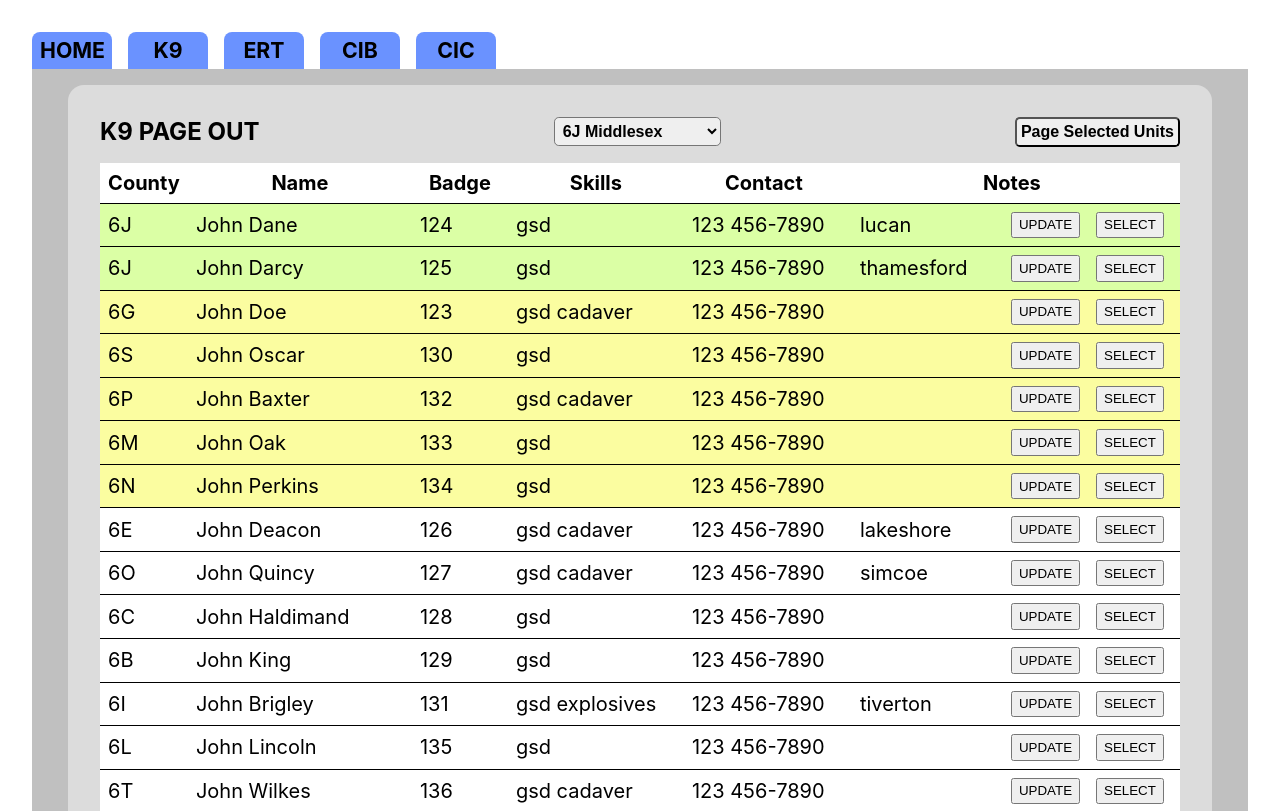
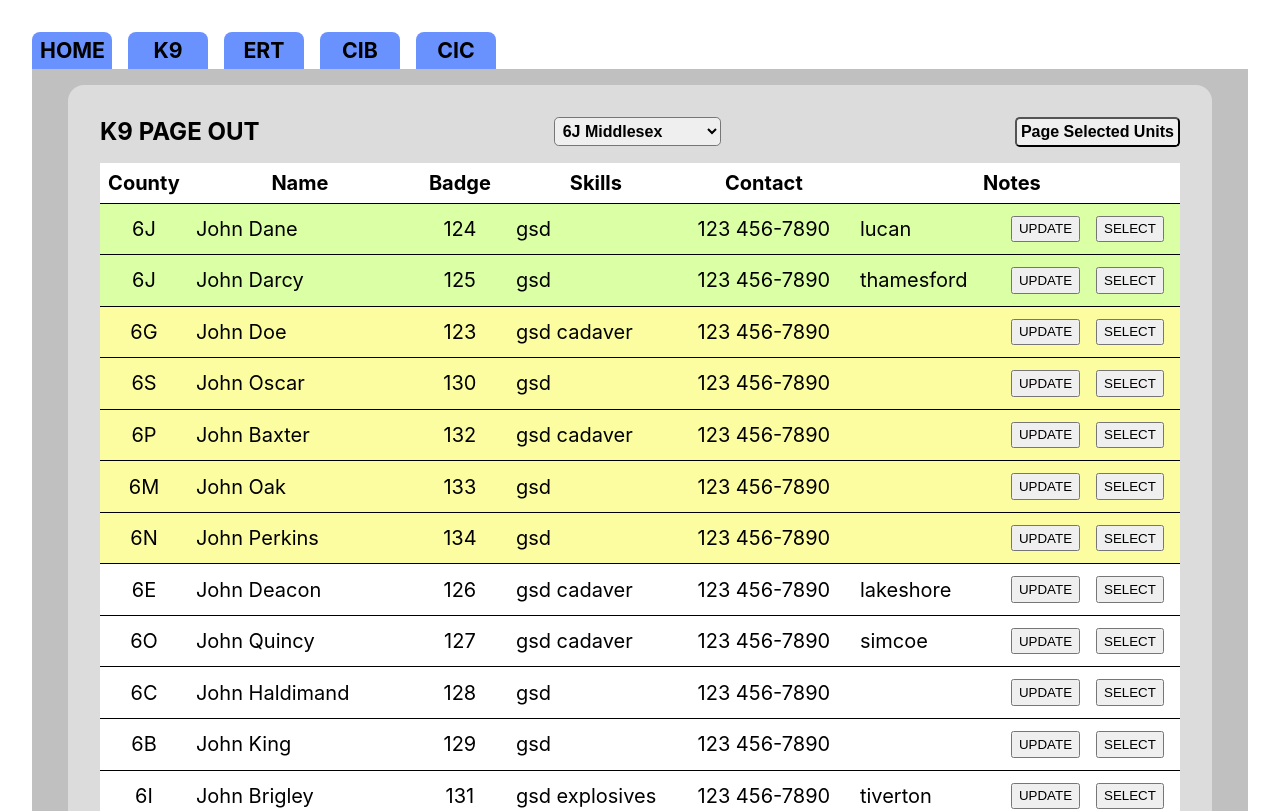
Before and after one commit to halmass822/HCO, a React (Vite) app: page /K9 in a window 1280 px wide. Shown: the top 811 px of the page. Built offline with nearby package versions, Linux system fonts and the light colour scheme.

Commit message:
styling changes

```diff
--- a/src/components/UnitMembersRegional/UnitMemberRegionalRow.jsx
+++ b/src/components/UnitMembersRegional/UnitMemberRegionalRow.jsx
@@ -26,15 +26,17 @@ export default function UnitMemberRegionalRow(props) {
     }
 
     return <tr className={`UnitMemberRegionalRow UnitMemberRegionalRow_${props.selectionRef} UnitMemberRegionalRow_${isChecked}_state`}>
-        <td>{props.details.region}</td>
-        <td>{props.details.officer_name}</td>
-        <td>{props.details.badge}</td>
-        <td>{props.details.skillset.map((x) => `${x} `)}</td>
-        <td>{props.details.phone_number}</td>
+        <td className="UnitMemberRegionalRow_td_region">{props.details.region}</td>
+        <td className="UnitMemberRegionalRow_td_officer_name">{props.details.officer_name}</td>
+        <td className="UnitMemberRegionalRow_td_badge">{props.details.badge}</td>
+        <td className="UnitMemberRegionalRow_td_skillset">{props.details.skillset.map((x) => `${x} `)}</td>
+        <td className="UnitMemberRegionalRow_td_phone_number">{props.details.phone_number}</td>
         <td className={"UnitMemberRegionalRow_td_notes"}>
             <p>{props.details.notes}</p>
-            <button onClick={handleUnitUpdate} className="UnitMemberRegionalRow_button">UPDATE</button>
-            <button onClick={handleUnitCheck} className="UnitMemberRegionalRow_button">SELECT</button>
+            <div className="UnitMemeberRegionalRow_button_div">
+                <button onClick={handleUnitUpdate} className="UnitMemberRegionalRow_button">UPDATE</button>
+                <button onClick={handleUnitCheck} className="UnitMemberRegionalRow_button">SELECT</button>
+            </div>
             </td>
     </tr>
 }
--- a/src/components/UnitMembersRegional/UnitMembersRegional.css
+++ b/src/components/UnitMembersRegional/UnitMembersRegional.css
@@ -84,10 +84,20 @@
 .UnitMemberRegionalRow_td_notes p {
     flex-grow: 1;
     margin: 0 0.5rem;
+    text-wrap: wrap;
+    overflow: hidden;
 }
 
 .UnitMemberRegionalRow_button {
     cursor: pointer;
     height: 1.66rem;
-    margin: 0 0.5rem;
+    margin: 0.25rem 0.5rem;
 }
+
+.UnitMemeberRegionalRow_button_div {
+    display: flex;
+}
+
+.UnitMemberRegionalRow_td_badge, .UnitMemberRegionalRow_td_region, .UnitMemberRegionalRow_td_phone_number {
+    text-align: center;
+}
```
